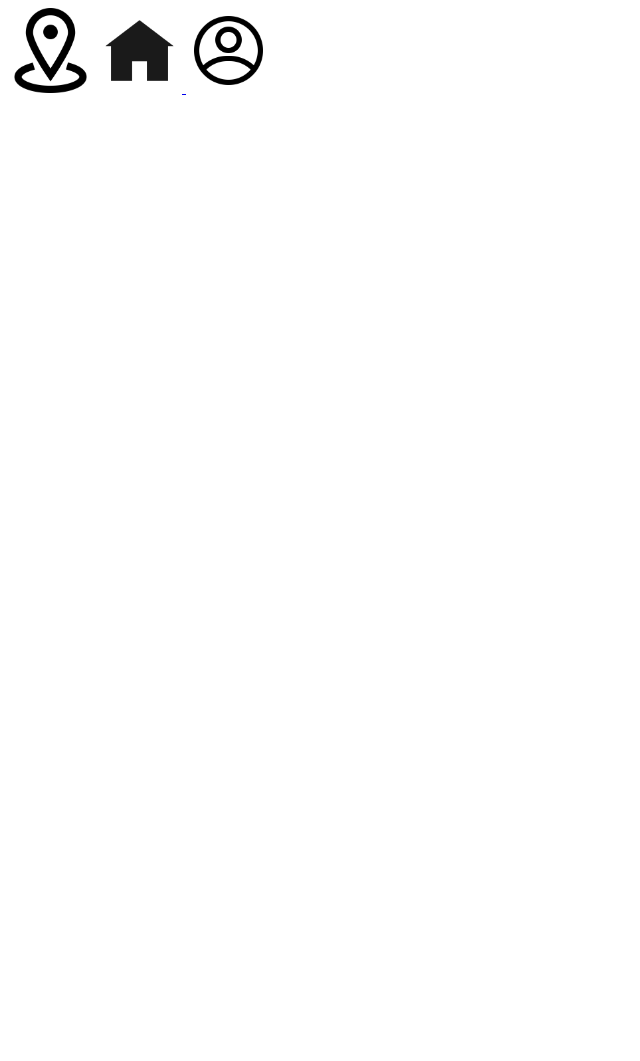
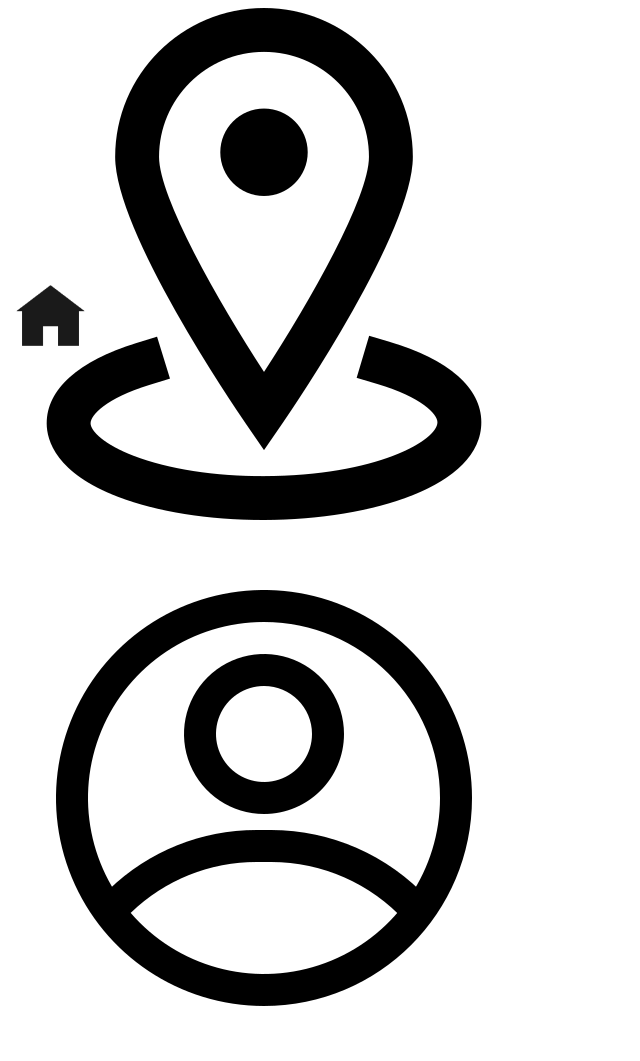
Before and after one commit to 3-TIC-ORT/proyecto-me-pica-el-bagre, a plain HTML site: page frontend/Perfil.html in a window 1280 px wide. Shown: the whole page, without its empty margins (0-640 px from the left). Before the commit the page ends 800 px from the top, so only its background shows below. Drawn offline with Linux system fonts and the light colour scheme.

Commit message:
Le puse flex basico a los botones del anterior push, se rompio el tamaño de los botones de perfil, arrglar eso.

```diff
--- a/frontend/Home.css
+++ b/frontend/Home.css
@@ -1,3 +1,10 @@
+.Menu{
+display: flex;
+flex-direction: column;
+gap: 180px;
+}
+
+
 .Perfil img {
     width: 85px;
     height: 85px;
--- a/frontend/Mapa.css
+++ b/frontend/Mapa.css
@@ -1,3 +1,10 @@
+.Menu{
+    display: flex;
+    flex-direction: column;
+    gap: 180px;
+    }
+
+
 
 .Perfil img{
     width: 85px;
--- a/frontend/Perfil.html
+++ b/frontend/Perfil.html
@@ -7,15 +7,25 @@
     <link rel="stylesheet" href="perfil.css">
 </head>
 <body>
-    <a href="./Mapa.html"  id="Mapabtn"  class="Mapa">
-        <img src="Fotos/mapa.png" alt="Mapa icono"></a>
 
 
-            <a href="./Home.html"  id="Homebtn"  class="Home"  >
-                <img src="Fotos/home.png" alt="Home icono"> </a>
+    <aside class="Menu">
 
-                <a href="./Perfil.html"    id="Perfilbtn"  class="Perfil">
-                    <img src="Fotos/perfil.png" alt="Perfil icono">
-                        </a>
+    <a href="./Mapa.html"  id="Mapabtn"  class="Mapa">
+    <img src="Fotos/mapa.png" alt="Mapa icono">
+    </a>
+
+
+    <a href="./Home.html"  id="Homebtn"  class="Home"  >
+    <img src="Fotos/home.png" alt="Home icono">
+    </a>
+
+    <a href="./Perfil.html"    id="Perfilbtn"  class="Perfil">
+    <img src="Fotos/perfil.png" alt="Perfil icono">
+    </a>
+
+</aside>
+
+
 </body>
 </html>
--- a/frontend/perfil.css
+++ b/frontend/perfil.css
@@ -1,13 +1,16 @@
+.Menu{
+    display: flex;
+    flex-direction: column;
+    gap: 180px;
+    }
+
+
 .Home img{
     width: 85px;
     height: 85px;
     }
 
-    .Mapa img{
+    .Mapa{
         width: 85px;
         height:85px ;
     }
-    .Perfil img{
-        width: 85px;
-        height:85px ;
-    }
```
Also changed, not shown: frontend/Home.html (+9 -1 lines), frontend/Mapa.html (+9 -4 lines).
